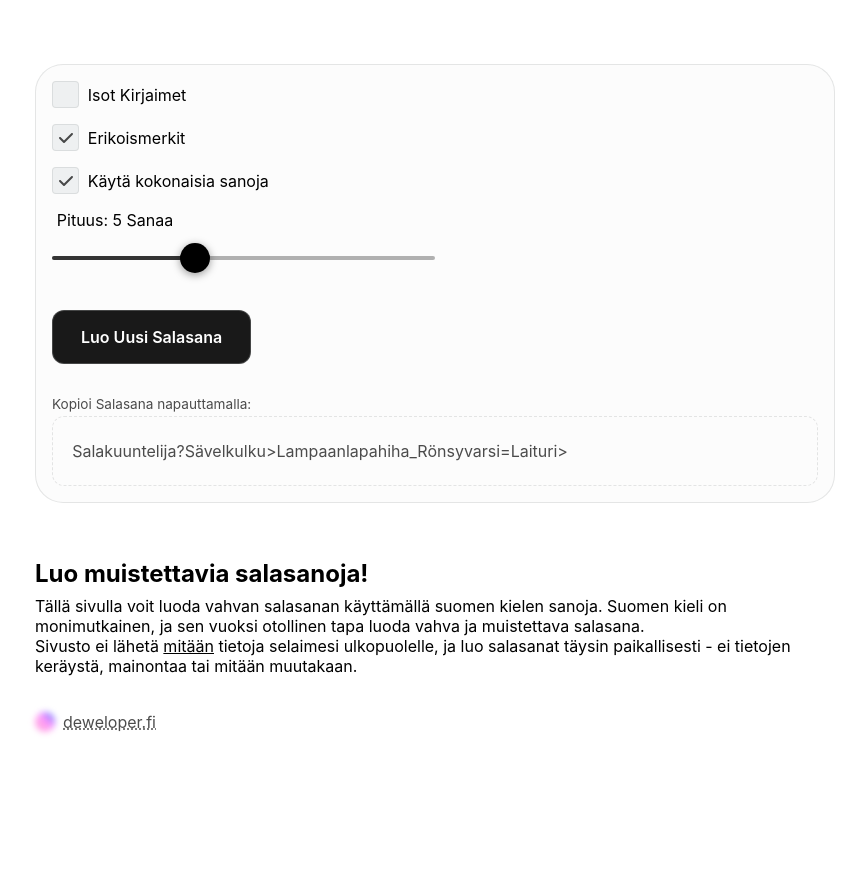
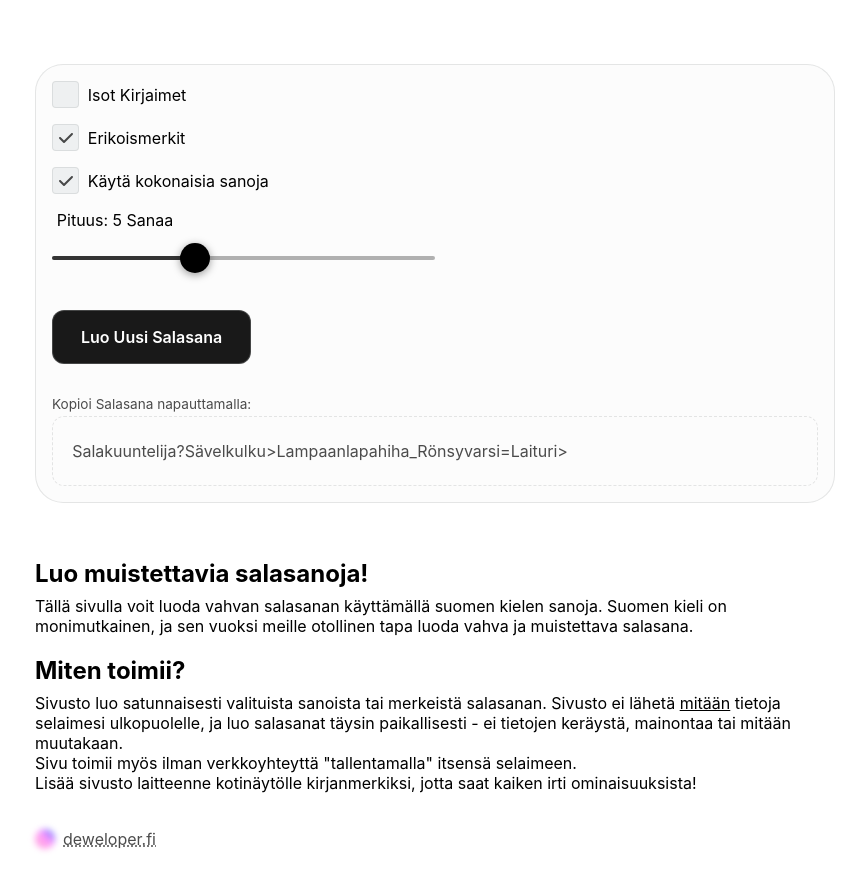
Before and after one commit to ogdakke/salasanakone, a React (Vite) app: page / in a window 1280 px wide. Shown: the top 890 px of the page, without its empty margins (205-1071 px from the left). Before the commit the page ends 804 px from the top, so only its background shows below. Built offline with nearby package versions, Linux system fonts and the light colour scheme.

Commit message:
kirjoitusta

```diff
--- a/src/Components/description.tsx
+++ b/src/Components/description.tsx
@@ -9,10 +9,16 @@ const Description: React.FC = () => {
           Luo muistettavia salasanoja!
         </h2>
         <p>
-        Tällä sivulla voit luoda vahvan salasanan käyttämällä suomen kielen sanoja. Suomen kieli on monimutkainen, ja sen vuoksi otollinen tapa luoda vahva ja muistettava salasana.
+        Tällä sivulla voit luoda vahvan salasanan käyttämällä suomen kielen sanoja. Suomen kieli on monimutkainen, ja sen vuoksi meille otollinen tapa luoda vahva ja muistettava salasana.
+        </p>
         <br />
+        <h2>Miten toimii?</h2>
+        Sivusto luo satunnaisesti valituista sanoista tai merkeistä salasanan.
         Sivusto ei lähetä <u>mitään</u> tietoja selaimesi ulkopuolelle, ja luo salasanat täysin paikallisesti - ei tietojen keräystä, mainontaa tai mitään muutakaan.
-        </p>
+        <br />
+        Sivu toimii myös ilman verkkoyhteyttä "tallentamalla" itsensä selaimeen.
+        <br />
+        Lisää sivusto laitteenne kotinäytölle kirjanmerkiksi, jotta saat kaiken irti ominaisuuksista!
         <p>
           <br />
         </p>
```
